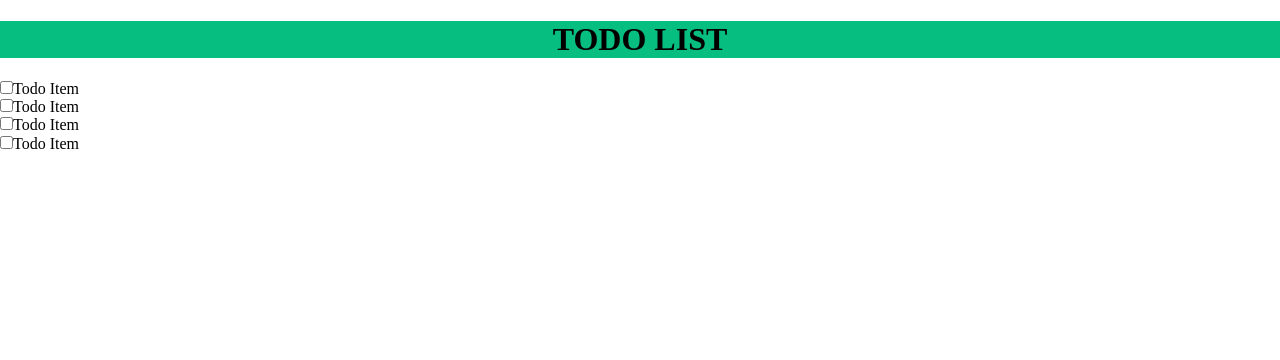
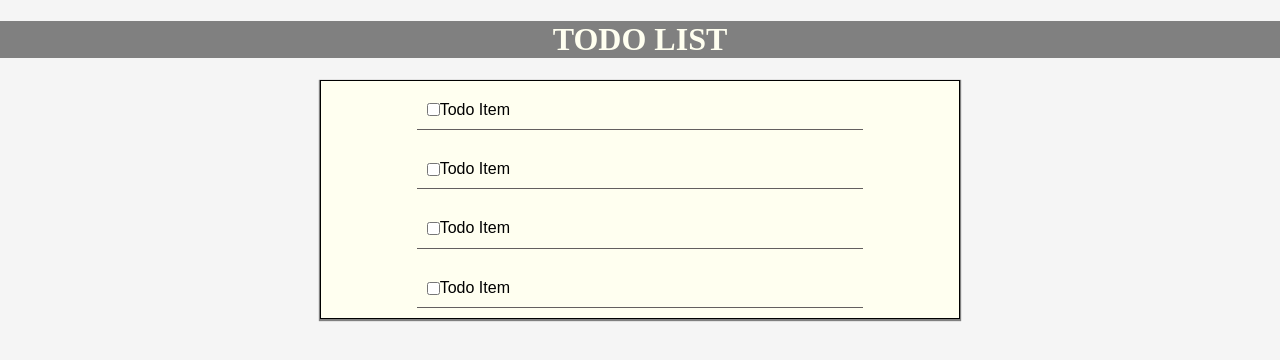
Before and after one commit to neha-hegde/todo, a React (Create React App) app: page / in a window 1280 px wide. Shown: the top 360 px of the page. Built offline with nearby package versions, Linux system fonts and the light colour scheme.

Commit message:
changing css stylesheet

```diff
--- a/src/App.css
+++ b/src/App.css
@@ -1,11 +1,30 @@
-.header{
-    background-color: rgb(7, 190, 129);
+body{
+    background-color: whitesmoke;
 }
 
-.checklist{
-    margin-left: 500px;
-    margin-right: 500px;
-    background-color: aquamarine;
-    font-family:sans-serif;
-    font-weight:200;
+.header{
+    background-color: grey;
+    color: ivory;
 }
+
+.todo-list{
+    background-color:ivory;
+    width: 50%;
+    margin:auto;
+    border: 1px solid black;
+    display: flex;
+    flex-direction: column;
+    align-items: center;
+    font-family:Arial, Helvetica, sans-serif;
+    box-shadow: 0 1px 1px 1px grey;
+}
+
+.todo-item{
+    width: 70%;
+    display: flex;
+    justify-content: flex-start;
+    align-items: center;
+    border-bottom: 1px solid rgb(99, 95, 95);
+    padding: 10px 10px 10px 10px;
+    margin: 10px 0px 10px;
+}
--- a/src/App.js
+++ b/src/App.js
@@ -6,10 +6,12 @@ const App = () => {
   return (
     <div>
       <h1 className="tc header">TODO LIST</h1>
-      <TodoItems />
-      <TodoItems />
-      <TodoItems />
-      <TodoItems />
+      <div className="todo-list">
+        <TodoItems />
+        <TodoItems />
+        <TodoItems />
+        <TodoItems />
+      </div>
     </div>
   );
 }
--- a/src/Components/TodoItems.js
+++ b/src/Components/TodoItems.js
@@ -2,7 +2,7 @@ import React from "react";
 
 const TodoItems = () => {
     return (
-        <div>
+        <div className="todo-item">
             <input type="checkbox" />
             <span>Todo Item</span><br />
         </div>
```
